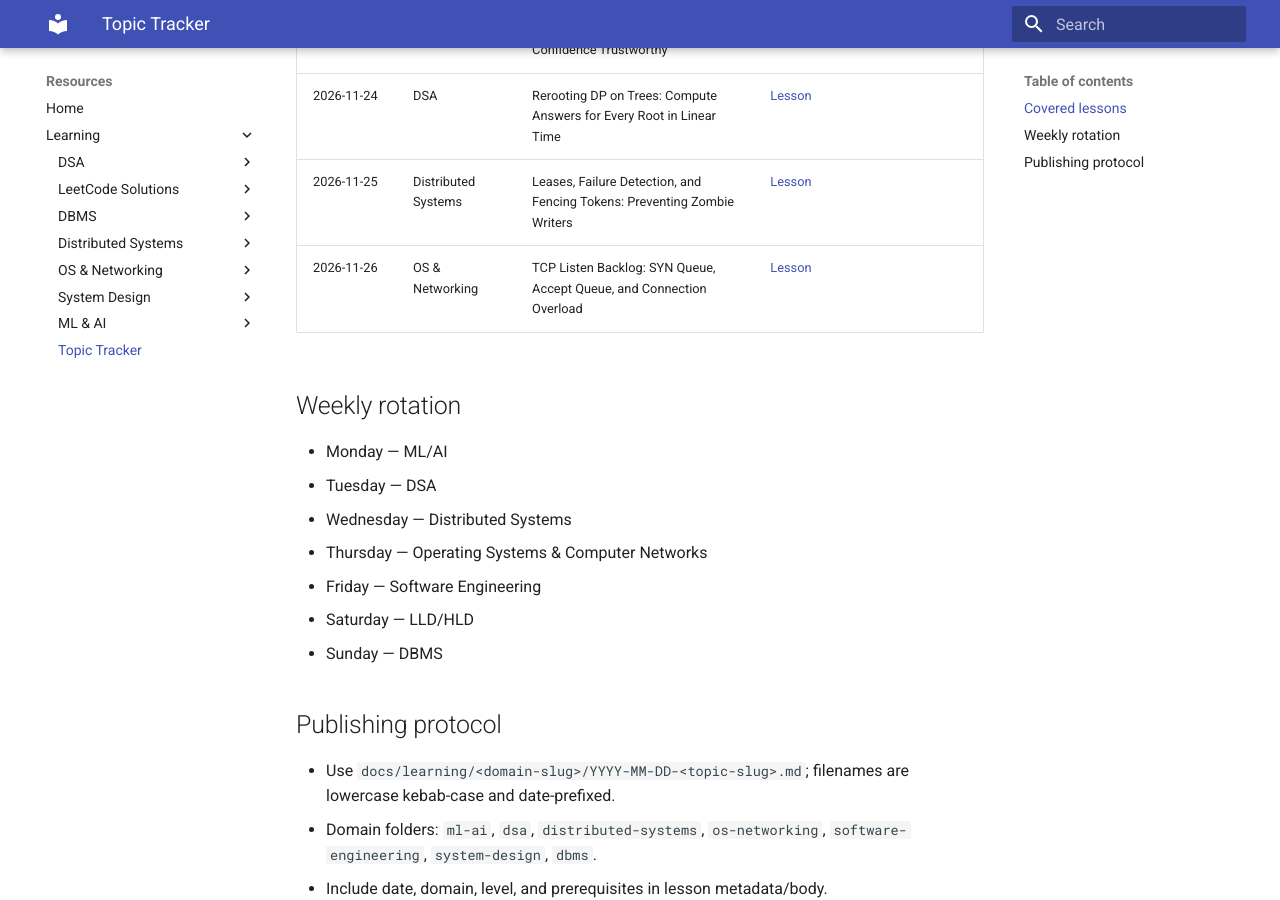
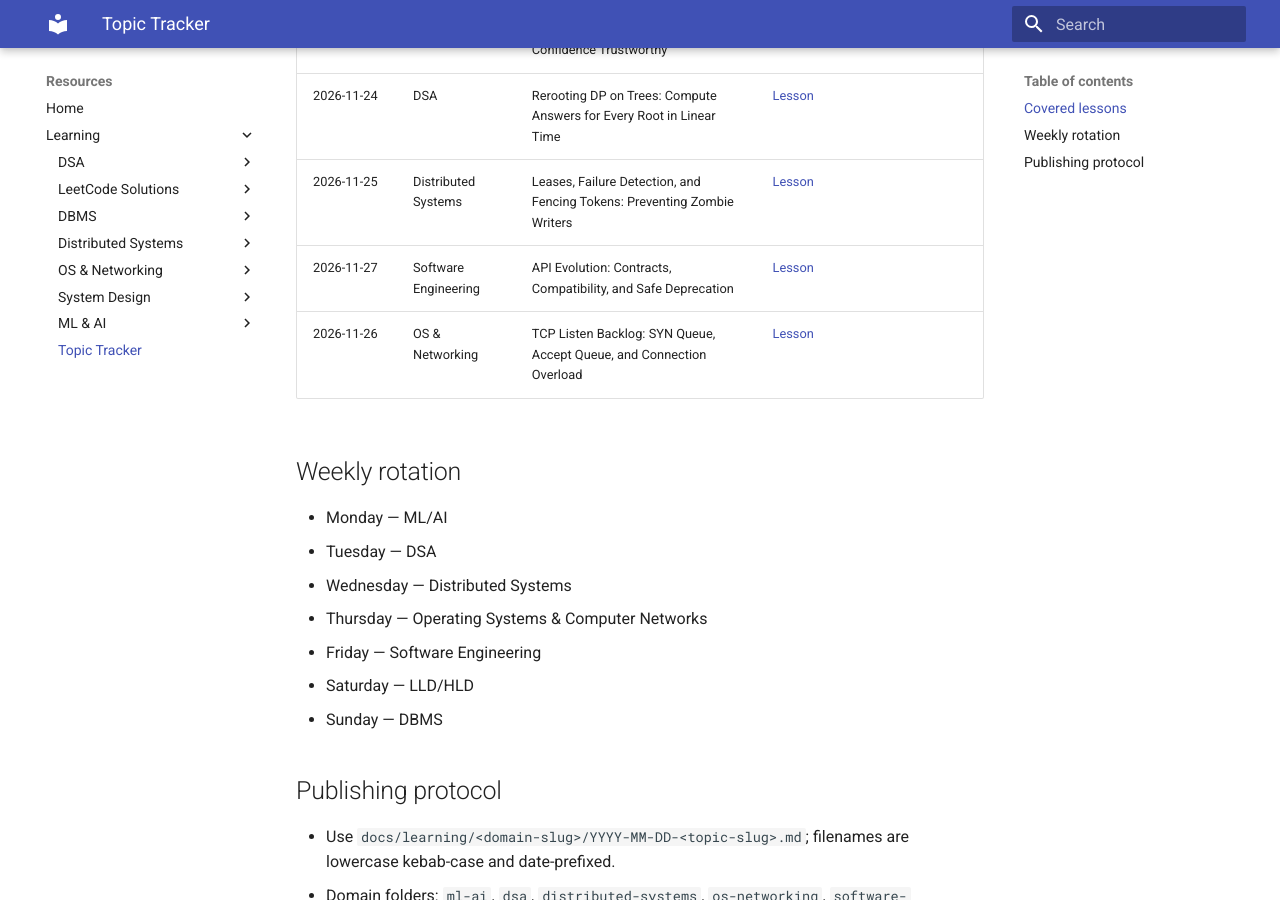
Before and after one commit to ashishpatidar123/resources, an MkDocs documentation site: the page built from docs/learning/topic-tracker.md, in a window 1280 px wide and 900 px high, scrolled down 559 px. Built offline with MkDocs 1.6.1 and Material for MkDocs 9.7.7, drawn with Linux system fonts in a browser that asks for light colours.

Commit message:
Update learning tracker for Nov 27 API evolution lesson

```diff
--- a/docs/learning/topic-tracker.md
+++ b/docs/learning/topic-tracker.md
@@ -11,6 +11,7 @@ Canonical deduplication log. Before preparing each lesson, check this tracker an
 | 2026-11-23 | ML/AI | Probability Calibration: Making ML Confidence Trustworthy | [Lesson](ml-ai/probability-calibration.md) |
 | 2026-11-24 | DSA | Rerooting DP on Trees: Compute Answers for Every Root in Linear Time | [Lesson](dsa/rerooting-dp-on-trees.md) |
 | 2026-11-25 | Distributed Systems | Leases, Failure Detection, and Fencing Tokens: Preventing Zombie Writers | [Lesson](distributed-systems/2026-11-25-leases-failure-detection-fencing-tokens.md) |
+| 2026-11-27 | Software Engineering | API Evolution: Contracts, Compatibility, and Safe Deprecation | [Lesson](software-engineering/2026-11-27-api-evolution-contracts-compatibility.md) |
 | 2026-11-26 | OS & Networking | TCP Listen Backlog: SYN Queue, Accept Queue, and Connection Overload | [Lesson](os-networking/2026-11-26-tcp-listen-backlog-syn-queue-accept-queue.md) |
 
 ## Weekly rotation
```
